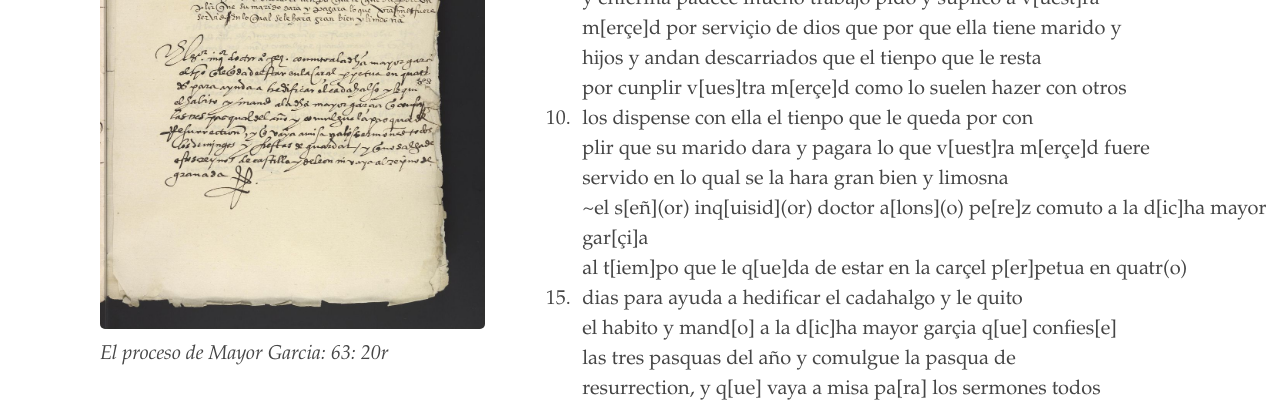
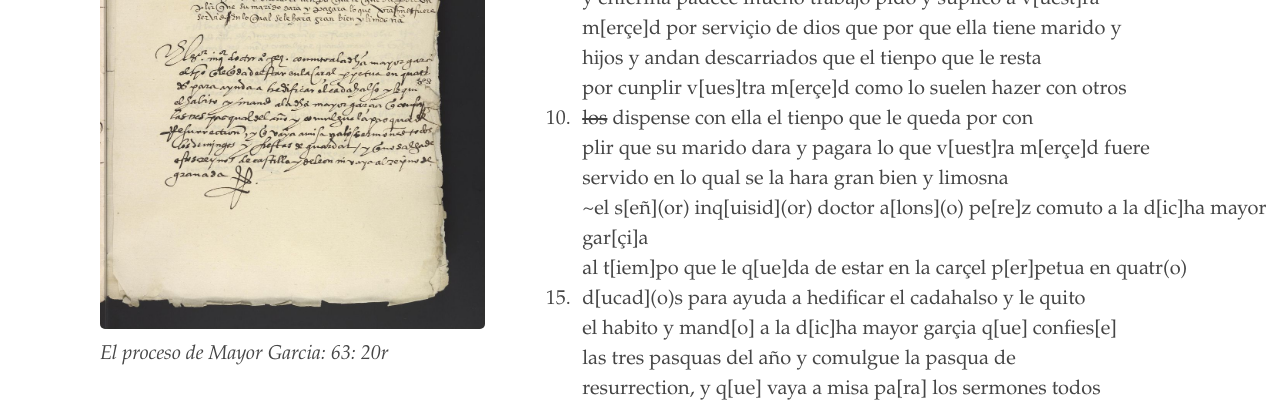
Before and after one commit to digbmc/moriscos-daimel, a Jekyll site: the page built from _texts/folder-2-20r.md, in a window 1280 px wide. Shown: the part 473-875 px from the top of the page. Built offline with Jekyll 4.4.1, drawn with Linux system fonts in a browser that asks for light colours.

Commit message:
Update folder-2-20r.md

```diff
--- a/_texts/folder-2-20r.md
+++ b/_texts/folder-2-20r.md
@@ -17,12 +17,12 @@ xx \[20\]
 7. m\[erçe\]d por serviçio de dios que por que ella tiene marido y
 8. hijos y andan descarriados que el tienpo que le resta
 9. por cunplir v\[ues\]tra m\[erçe\]d como lo suelen hazer con otros
-10. los dispense con ella el tienpo que le queda por con
+10. ~~los~~ dispense con ella el tienpo que le queda por con
 11. plir que su marido dara y pagara lo que v\[uest\]ra m\[erçe\]d fuere
 12. servido en lo qual se la hara gran bien y limosna
 13. ~el s\[eñ\](or) inq\[uisid\](or) doctor a\[lons\](o) pe\[re\]z comuto a la d\[ic\]ha mayor gar\[çi\]a
 14. al t\[iem\]po que le q\[ue\]da de estar en la carçel p\[er\]petua en quatr(o)
-15. dias para ayuda a hedificar el cadahalgo y le quito
+15. d\[ucad\](o)s para ayuda a hedificar el cadahalso y le quito
 16. el habito y mand\[o\] a la d\[ic\]ha mayor garçia q\[ue\] confies\[e\]
 17. las tres pasquas del año y comulgue la pasqua de
 18. resurrection, y q\[ue\] vaya a misa pa\[ra\] los sermones todos
```
